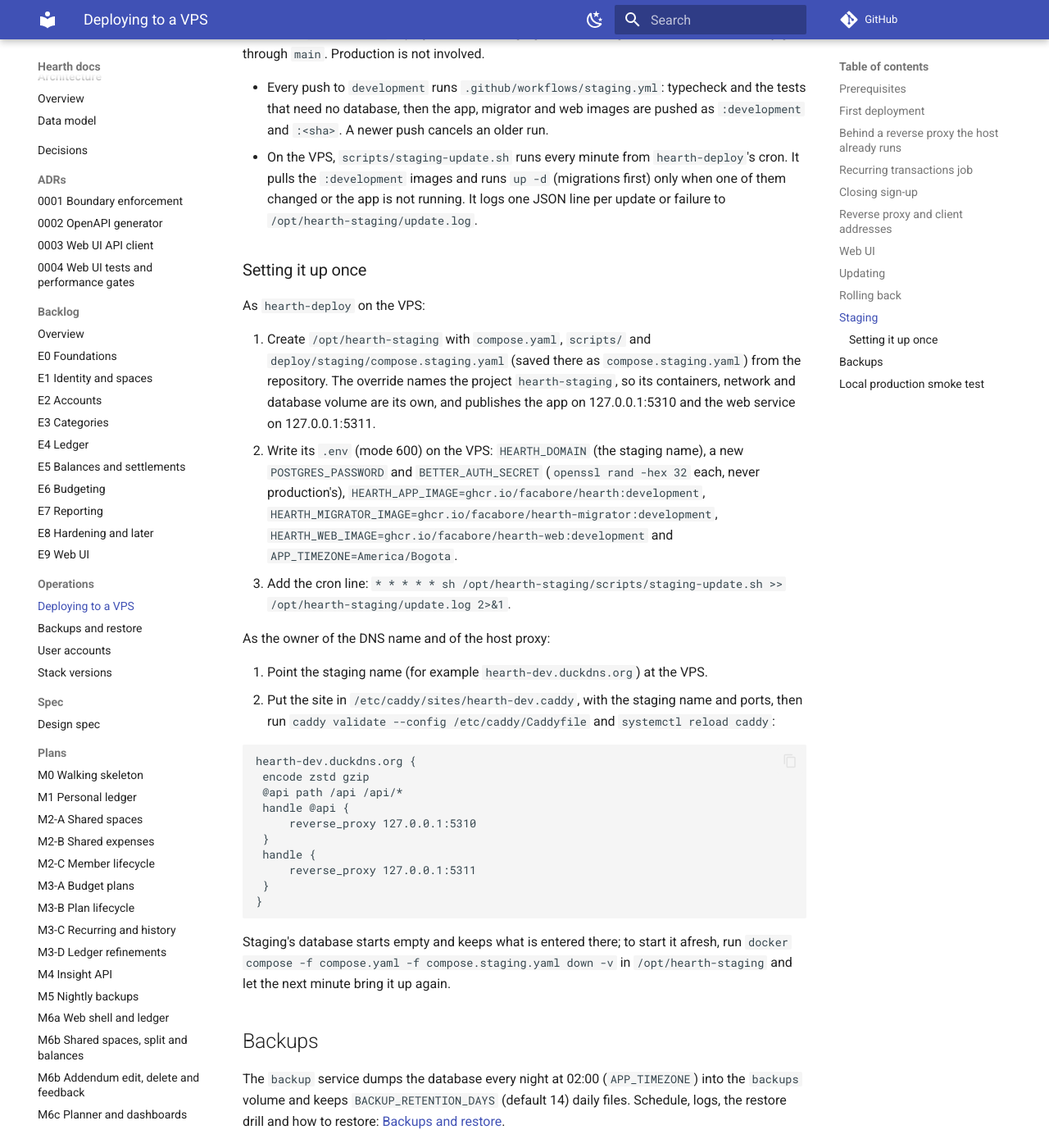
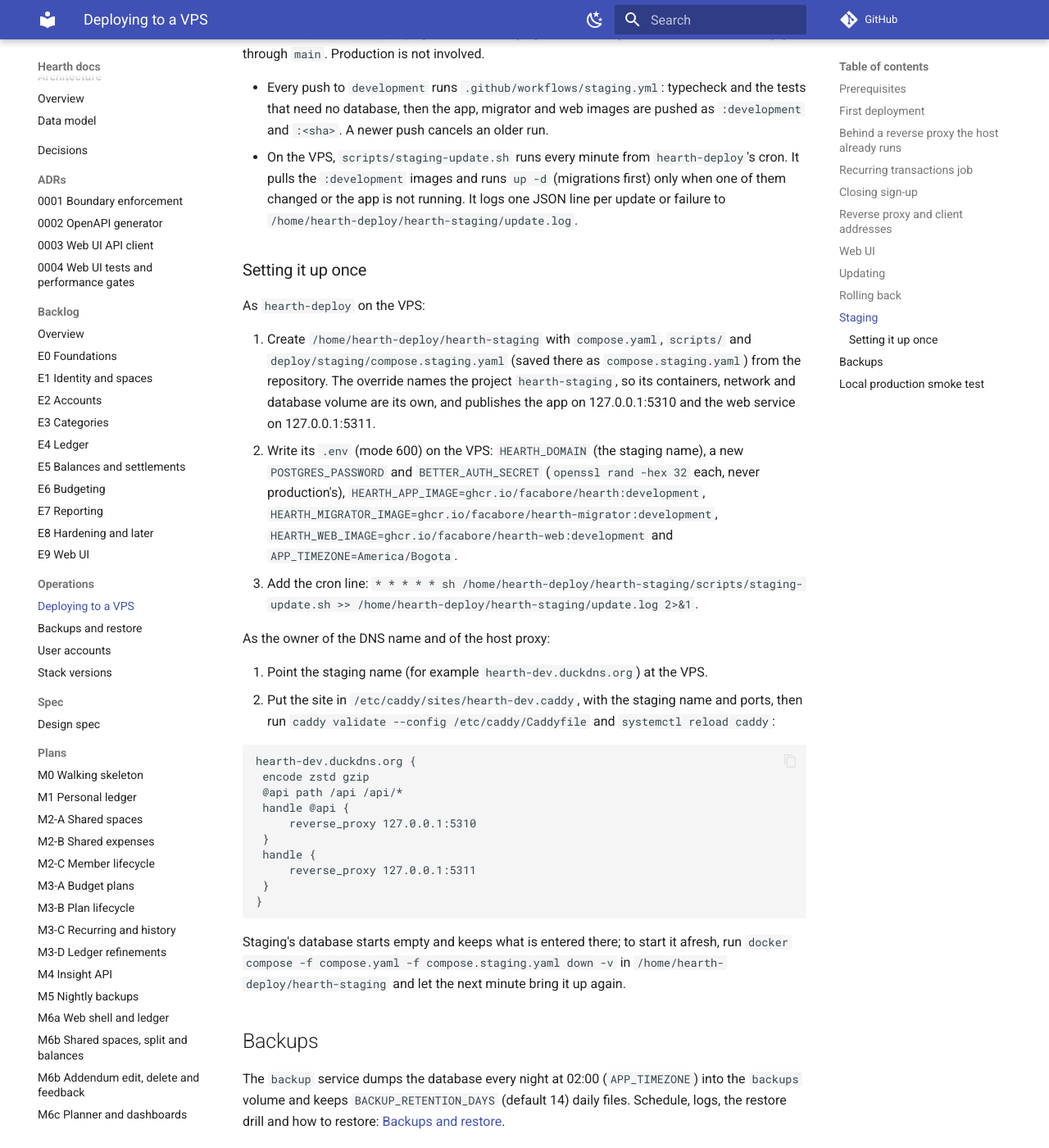
Before and after one commit to Facabore/Hearth, an MkDocs documentation site: the page built from docs/operations/deploy.md, in a window 1280 px wide and 1400 px high, scrolled down 4688 px. Shown: the whole window at 82% size. Built offline with MkDocs 1.6.1 and Material for MkDocs 9.7.7, drawn with Linux system fonts in a browser that asks for light colours; comment, search, counter and statistics services are not loaded.

Commit message:
docs(staging): staging lives in hearth-deploy's home, and is live at hearth-dev.duckdns.org (ADR 0008, Refs #304)
hearth-deploy may not create directories in /opt and has no sudo, so
the stack lives in /home/hearth-deploy/hearth-staging, the updater's
default directory. Set up on 2026-11-12: .env generated on the VPS, the
cron line installed, the first update brought staging up from the first
:development images, and /etc/caddy/sites/hearth-dev.caddy serves it.

````diff
--- a/docs/operations/deploy.md
+++ b/docs/operations/deploy.md
@@ -111,15 +111,15 @@ Set the image tags back to the previous SHA and run `docker compose up -d`. Roll
 ADR 0008: `development` deploys itself to a staging site, so changes can be tried before they go through `main`. Production is not involved.
 
 - Every push to `development` runs `.github/workflows/staging.yml`: typecheck and the tests that need no database, then the app, migrator and web images are pushed as `:development` and `:<sha>`. A newer push cancels an older run.
-- On the VPS, `scripts/staging-update.sh` runs every minute from `hearth-deploy`'s cron. It pulls the `:development` images and runs `up -d` (migrations first) only when one of them changed or the app is not running. It logs one JSON line per update or failure to `/opt/hearth-staging/update.log`.
+- On the VPS, `scripts/staging-update.sh` runs every minute from `hearth-deploy`'s cron. It pulls the `:development` images and runs `up -d` (migrations first) only when one of them changed or the app is not running. It logs one JSON line per update or failure to `/home/hearth-deploy/hearth-staging/update.log`.
 
 ### Setting it up once
 
 As `hearth-deploy` on the VPS:
 
-1. Create `/opt/hearth-staging` with `compose.yaml`, `scripts/` and `deploy/staging/compose.staging.yaml` (saved there as `compose.staging.yaml`) from the repository. The override names the project `hearth-staging`, so its containers, network and database volume are its own, and publishes the app on 127.0.0.1:5310 and the web service on 127.0.0.1:5311.
+1. Create `/home/hearth-deploy/hearth-staging` with `compose.yaml`, `scripts/` and `deploy/staging/compose.staging.yaml` (saved there as `compose.staging.yaml`) from the repository. The override names the project `hearth-staging`, so its containers, network and database volume are its own, and publishes the app on 127.0.0.1:5310 and the web service on 127.0.0.1:5311.
 2. Write its `.env` (mode 600) on the VPS: `HEARTH_DOMAIN` (the staging name), a new `POSTGRES_PASSWORD` and `BETTER_AUTH_SECRET` (`openssl rand -hex 32` each, never production's), `HEARTH_APP_IMAGE=ghcr.io/facabore/hearth:development`, `HEARTH_MIGRATOR_IMAGE=ghcr.io/facabore/hearth-migrator:development`, `HEARTH_WEB_IMAGE=ghcr.io/facabore/hearth-web:development` and `APP_TIMEZONE=America/Bogota`.
-3. Add the cron line: `* * * * * sh /opt/hearth-staging/scripts/staging-update.sh >> /opt/hearth-staging/update.log 2>&1`.
+3. Add the cron line: `* * * * * sh /home/hearth-deploy/hearth-staging/scripts/staging-update.sh >> /home/hearth-deploy/hearth-staging/update.log 2>&1`.
 
 As the owner of the DNS name and of the host proxy:
 
@@ -139,7 +139,7 @@ As the owner of the DNS name and of the host proxy:
    }
    ```
 
-Staging's database starts empty and keeps what is entered there; to start it afresh, run `docker compose -f compose.yaml -f compose.staging.yaml down -v` in `/opt/hearth-staging` and let the next minute bring it up again.
+Staging's database starts empty and keeps what is entered there; to start it afresh, run `docker compose -f compose.yaml -f compose.staging.yaml down -v` in `/home/hearth-deploy/hearth-staging` and let the next minute bring it up again.
 
 ## Backups
 
````
Also changed, not shown: docs/adr/0008-staging-follows-development.md (+1 -1 lines), 2 other files.
